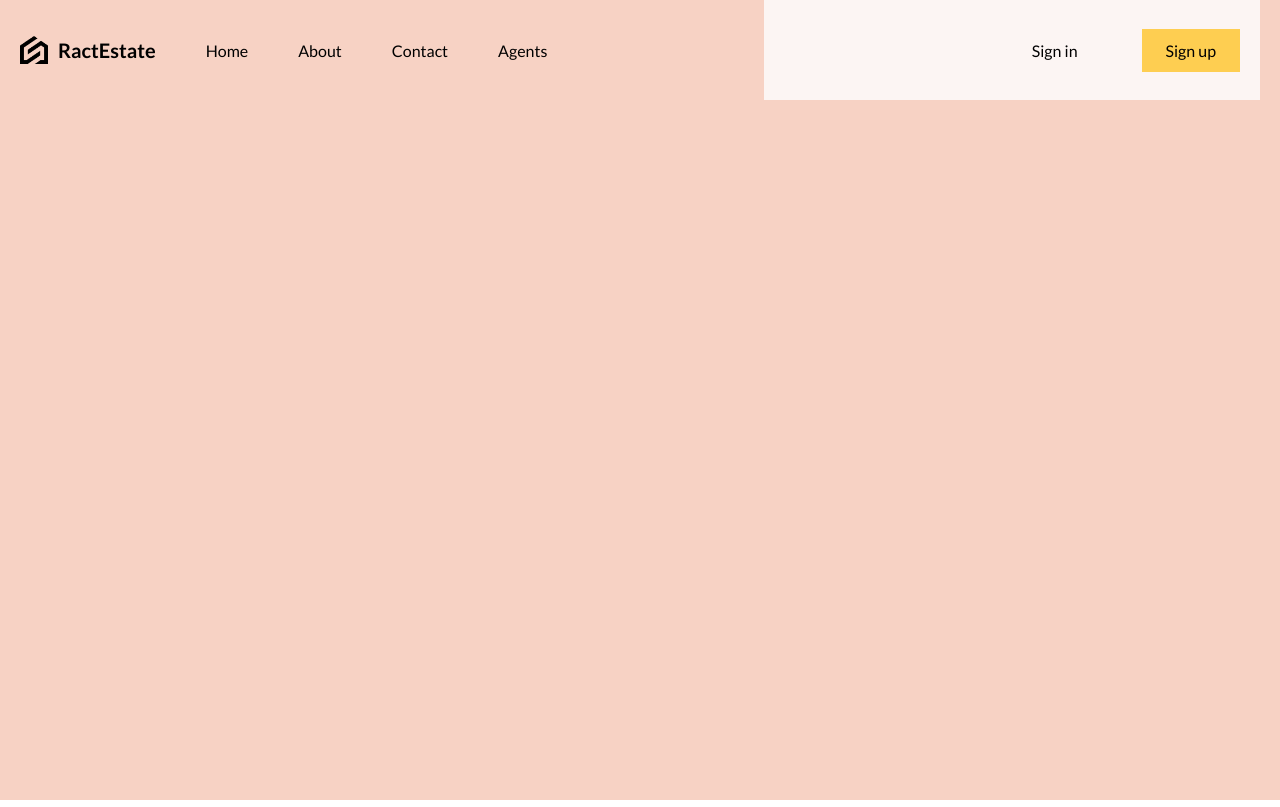
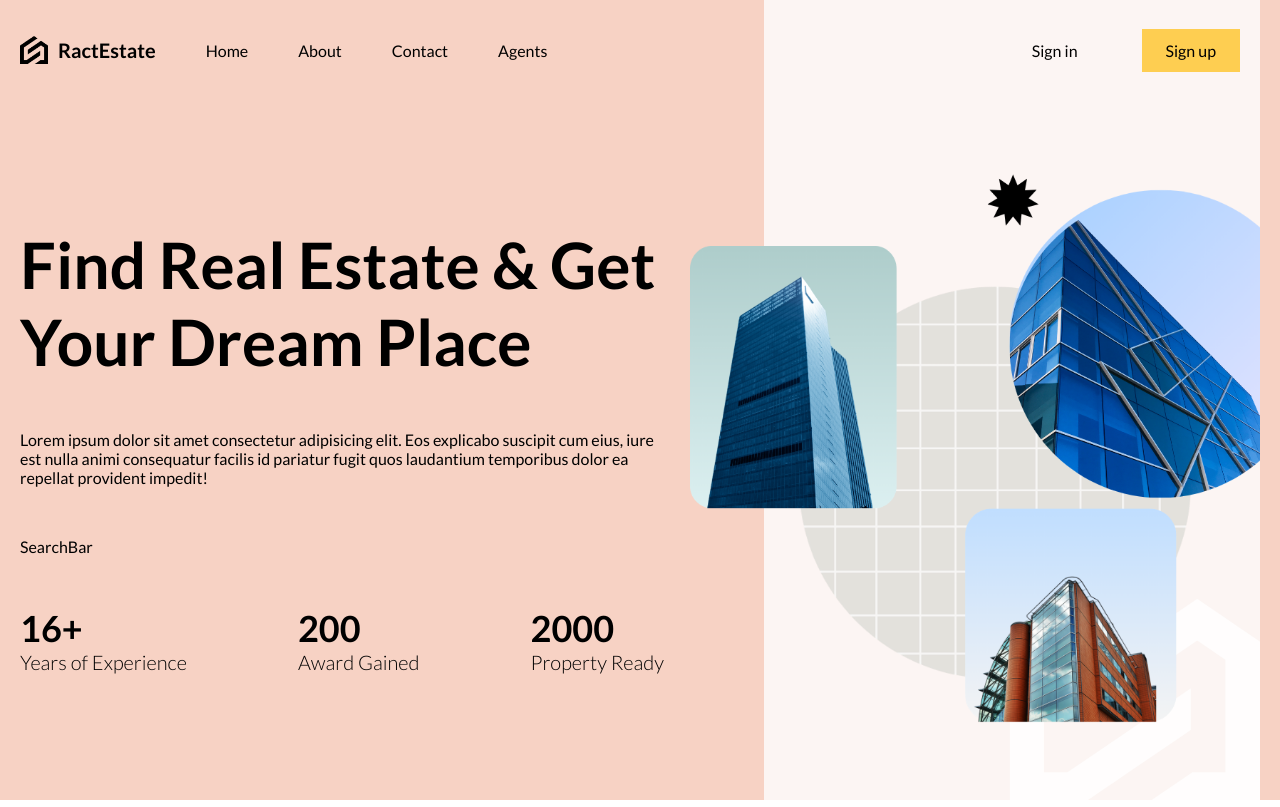
Before and after one commit to Narotam-Mishra/react-real-estate-app, a React (Vite) app: page / in a window 1280 px wide. Shown: the top 807 px of the page. Built offline with nearby package versions, Linux system fonts and the light colour scheme.

Commit message:
react-real-estate_app_1.7_main_content_design

```diff
--- a/src/App.jsx
+++ b/src/App.jsx
@@ -1,11 +1,17 @@
 
 import Navbar from "./components/navbar/Navbar";
 import "./layout.scss";
+import Home from "./pages/home/Home";
 
 function App() {
   return (
     <div className="layout">
-      <Navbar />
+      <div className="navbar">
+        <Navbar />
+      </div>
+      <div className="content">
+        <Home />
+      </div>
     </div>
   )
 }
--- /dev/null
+++ b/src/components/searchBar/SearchBar.jsx
@@ -0,0 +1,9 @@
+import './SearchBar.scss';
+
+const SearchBar = () => {
+  return (
+    <div className='searchBar'>SearchBar</div>
+  )
+}
+
+export default SearchBar
--- /dev/null
+++ b/src/components/searchBar/SearchBar.scss
@@ -0,0 +1,4 @@
+
+.searchBar{
+
+}
--- a/src/layout.scss
+++ b/src/layout.scss
@@ -8,6 +8,8 @@
     margin-right: auto;
     padding-left: 20px;
     padding-right: 20px;
+    display: flex;
+    flex-direction: column;
 
     @include lg{
         background-color: rgb(247, 210, 196);
@@ -23,4 +25,8 @@
         background-color: rgb(239, 200, 200);
         max-width: 640px;
     }
+
+    .content{
+        flex: 1;
+    }
 }
--- /dev/null
+++ b/src/pages/home/Home.jsx
@@ -0,0 +1,42 @@
+import SearchBar from '../../components/searchBar/SearchBar';
+import './Home.scss';
+
+const Home = () => {
+  return (
+    <div className="homePage">
+      <div className="textContainer">
+        <div className="wrapper">
+          <h1 className="title">
+            Find Real Estate & Get Your Dream Place
+          </h1>
+          <p>
+            Lorem ipsum dolor sit amet consectetur adipisicing elit. Eos
+            explicabo suscipit cum eius, iure est nulla animi consequatur
+            facilis id pariatur fugit quos laudantium temporibus dolor ea
+            repellat provident impedit!
+          </p>
+          <SearchBar />
+          <div className="boxes">
+            <div className="box">
+                <h1>16+</h1>
+                <h2>Years of Experience</h2>
+            </div>
+            <div className="box">
+                <h1>200</h1>
+                <h2>Award Gained</h2>
+            </div>
+            <div className="box">
+                <h1>2000</h1>
+                <h2>Property Ready</h2>
+            </div>
+          </div>
+        </div>
+      </div>
+      <div className="imgContainer">
+        <img src="/bg.png" alt="bgImage" />
+      </div>
+    </div>
+  );
+}
+
+export default Home
--- /dev/null
+++ b/src/pages/home/Home.scss
@@ -0,0 +1,50 @@
+
+.homePage{
+    display: flex;
+    height: 100%;
+
+    .textContainer{
+        flex: 3;
+
+        .wrapper{
+            padding-right: 100px;
+            display: flex;
+            flex-direction: column;
+            justify-content: center;
+            gap: 50px;
+            height: 100%;
+
+            .title{
+                font-size: 64px;
+            }
+
+            .boxes{
+                display: flex;
+                justify-content: space-between;
+
+                h1{
+                    font-size: 36px;
+                }
+
+                h2{
+                    font-size: 20px;
+                    font-weight: 300;
+                }
+            }
+        }
+    }
+
+    .imgContainer{
+        flex: 2;
+        background-color: #fcf5f3;
+        position: relative;
+        display: flex;
+        align-items: center;
+
+        img{
+            width: 115%;
+            position: absolute;
+            right: 0;
+        }
+    }
+}
```
